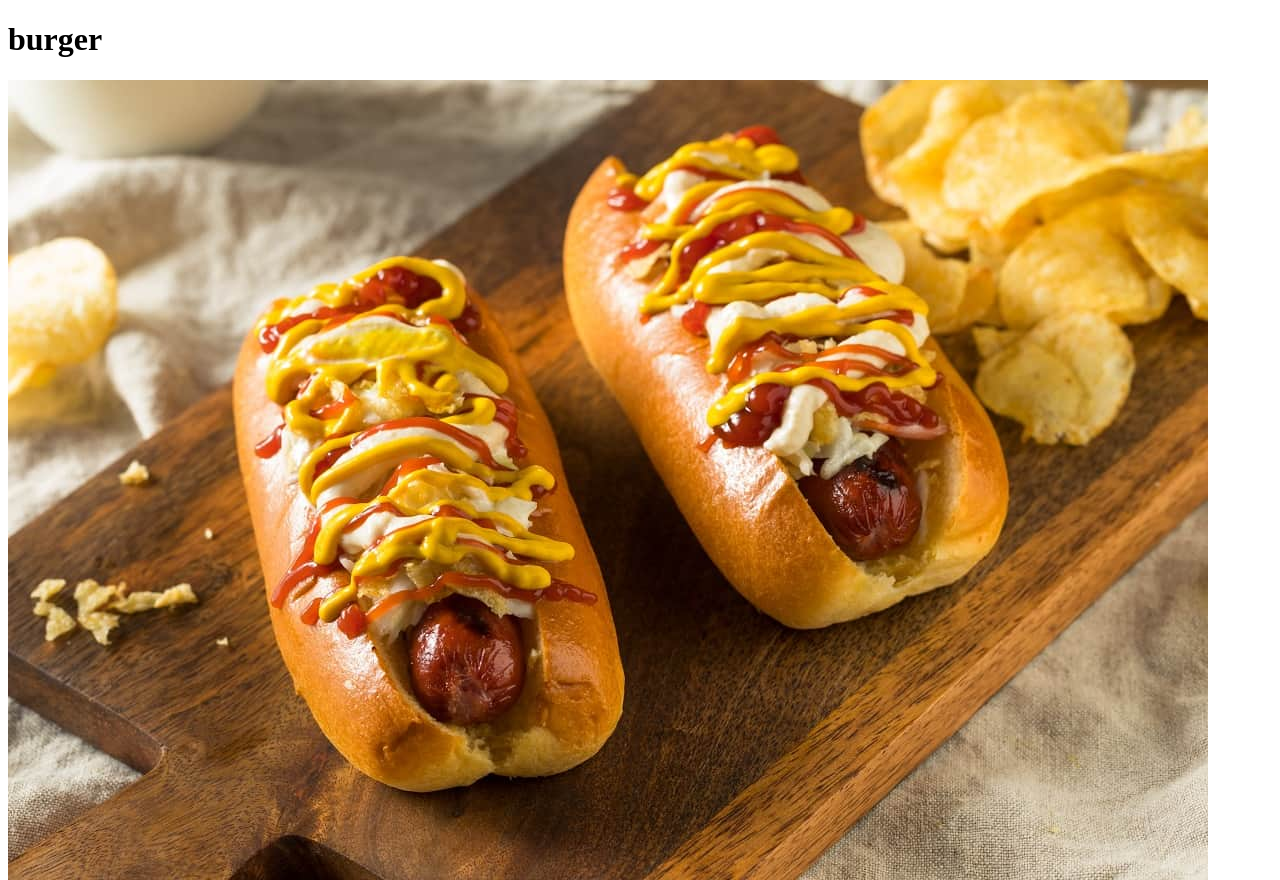
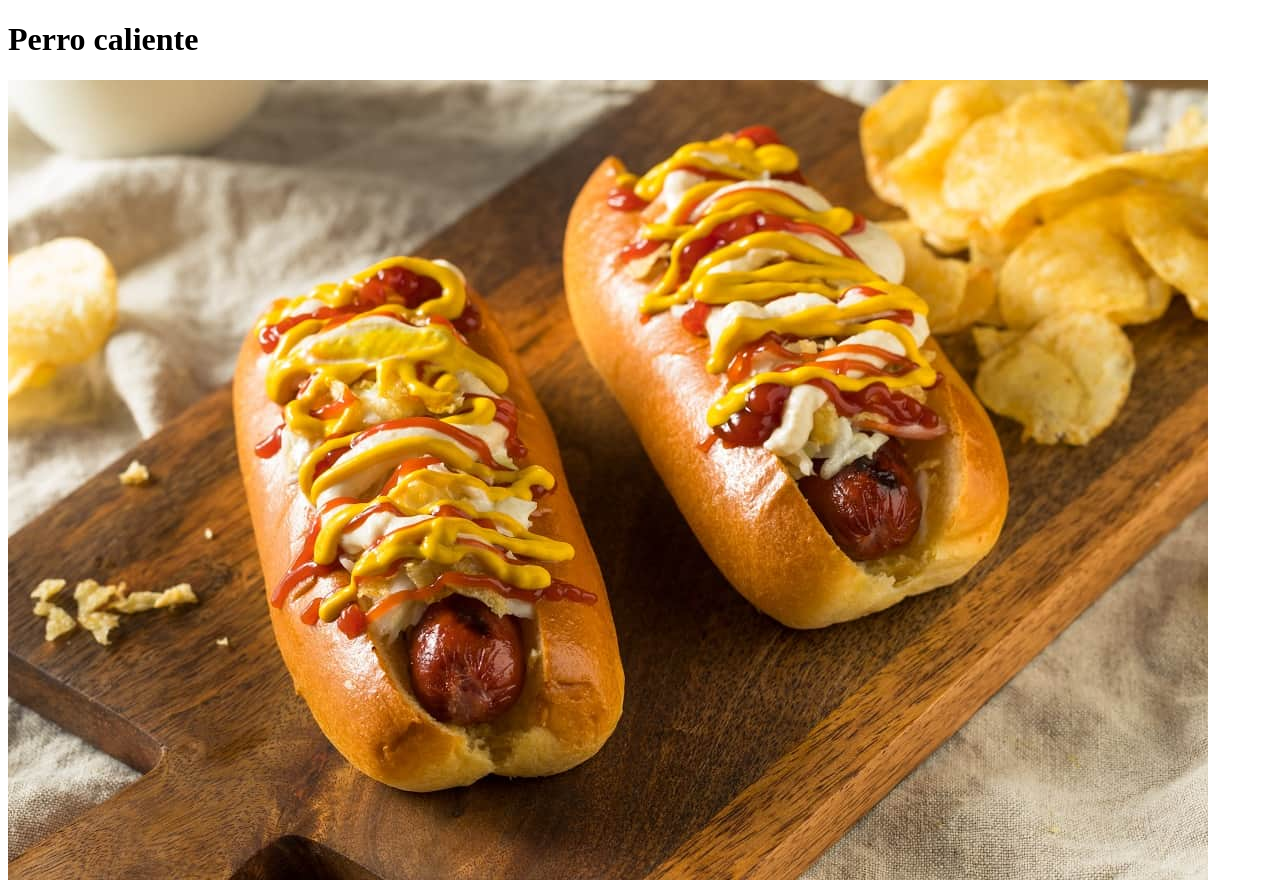
Before and after one commit to joelurbaez/git-recipes, a plain HTML site: page recipes/hotdog.html in a window 1280 px wide. Shown: the top 880 px of the page. Drawn offline with Linux system fonts and the light colour scheme.

Commit message:
cambio de titulos

```diff
--- a/recipes/hotdog.html
+++ b/recipes/hotdog.html
@@ -7,7 +7,7 @@
     <title>Receta de perro caliente</title>
 </head>
 <body>
-    <h1>burger</h1>
+    <h1>Perro caliente</h1>
 
     <img src="/assets/imgs/hotdog.jpg" alt="imagen de perro caliente">
 
```
Also changed, not shown: recipes/papas.html (+1 -1 lines).
